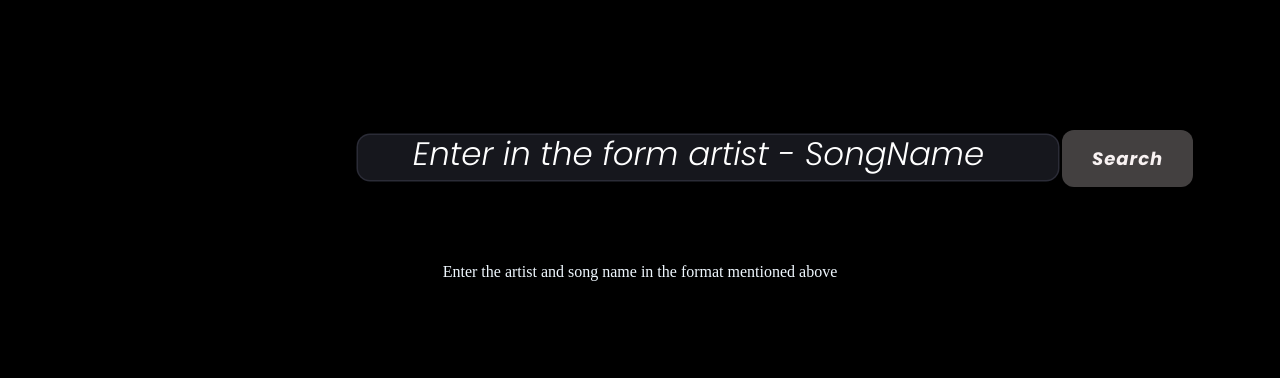
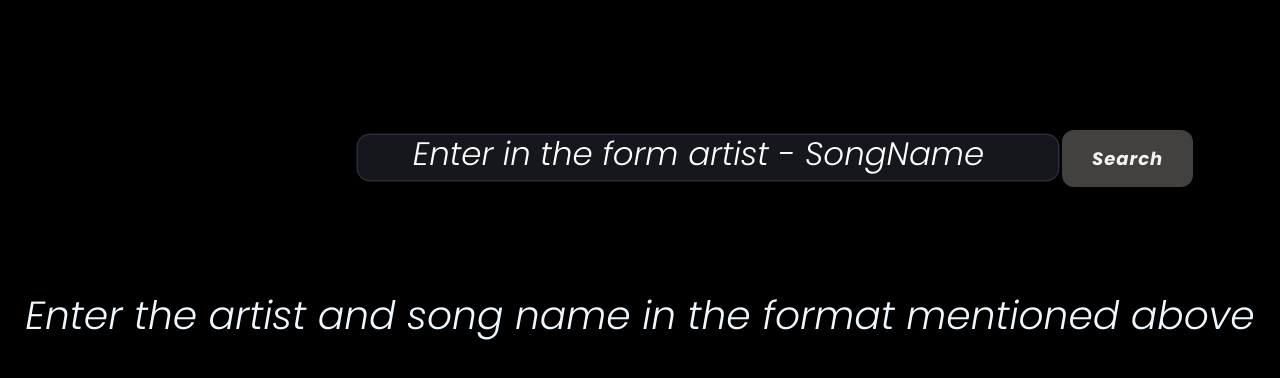
Before and after one commit to mukthikanth/Web-development, a plain HTML site: page Lyrics-Finder/index.html in a window 1280 px wide. Both pictures are taken after typing "Sample" into the empty fields and a click on the button "Search". Shown: the part 230-608 px from the top of the page. Drawn offline with Linux system fonts and the light colour scheme.

```diff
--- a/Lyrics-Finder/style.css
+++ b/Lyrics-Finder/style.css
@@ -91,5 +91,12 @@ body {
     font-weight: 300;
     font-style: italic;
     font-size: 245%;
-    line-height: 1;
 }
+
+p{
+    font-family: 'Poppins', sans-serif;
+    font-weight: 300;
+    font-style: italic;
+    font-size: 245%;
+
+}
```
Also changed, not shown: 2 other files.
